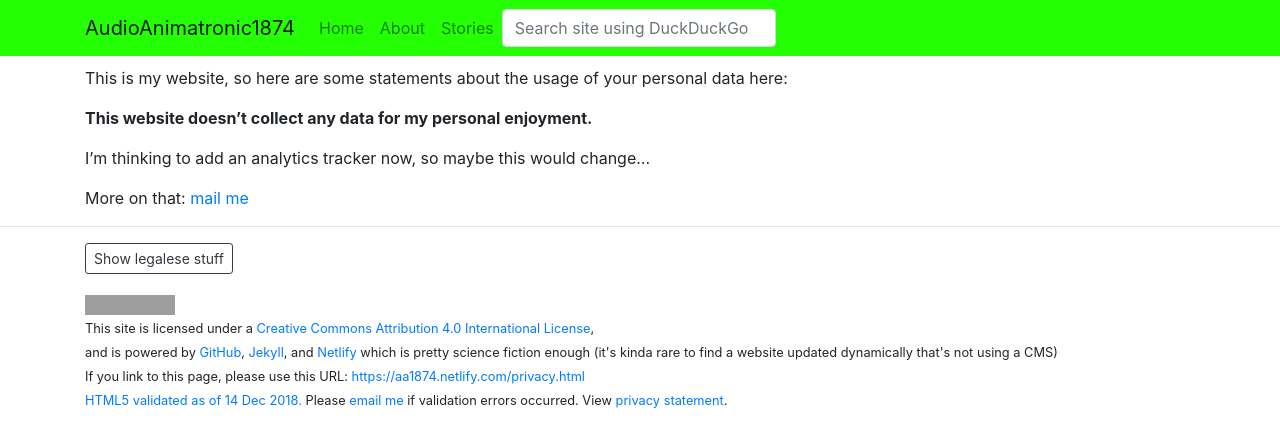
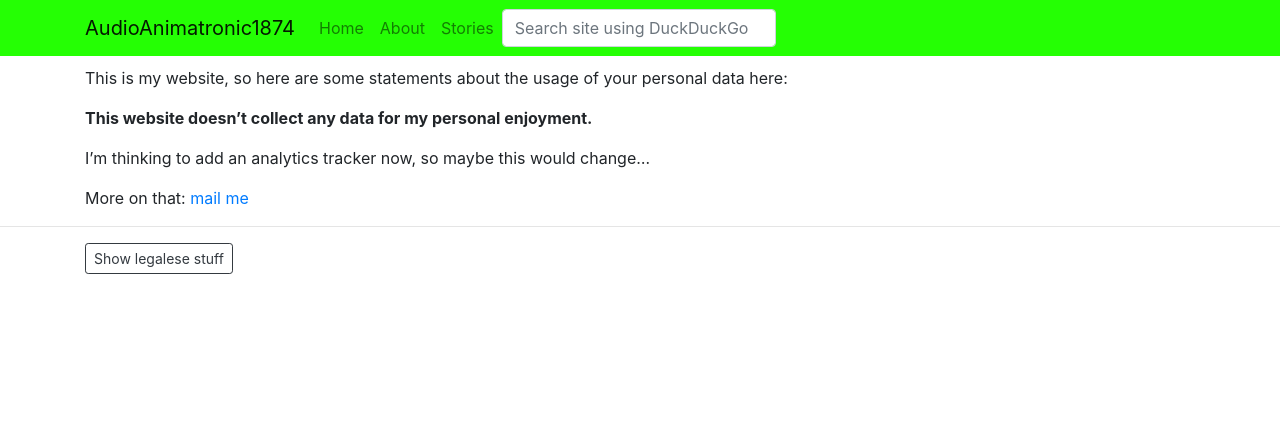
Before and after one commit to aa1874/aa1874site, a Jekyll site: the page built from privacy.md, in a window 1280 px wide. Shown: the top 447 px of the page. Built offline with Jekyll 4.4.1, drawn with Linux system fonts in a browser that asks for light colours; nearby versions of some CDN libraries; grey boxes are pictures that could not be loaded.

Commit message:
collapse class

```diff
--- a/_layouts/default.html
+++ b/_layouts/default.html
@@ -32,13 +32,17 @@
         <hr>
         <footer class="container">
             <p><button class="btn btn-sm btn-outline-dark" type="button" data-toggle="collapse" data-target="#rearmatter">Show legalese stuff</button></p>
-            <p id="rearmatter"><small>
+            <div class="collapse" id="rearmatter">
+                <div class="card card-body">
+                    <p><small>
                         <a rel="license" href="http://creativecommons.org/licenses/by/4.0/"><img alt="Creative Commons License" style="border-width:0" src="https://i.creativecommons.org/l/by/4.0/88x31.png" /></a><br>
                         This site is licensed under a <a rel="license" href="http://creativecommons.org/licenses/by/4.0/">Creative Commons Attribution 4.0 International License</a>,<br>
                         and is powered by <a href="http://github.com/aa1874/aa1874site">GitHub</a>, <a href="http://jekyllrb.com">Jekyll</a>, and <a href="http://netlify.com">Netlify</a> which is pretty science fiction enough (it's kinda rare to find a website updated dynamically that's not using a CMS)<br>
                         If you link to this page, please use this URL: <a href="{{ page.url }}">https://aa1874.netlify.com{{ page.url }}</a><br>
                         <a href="https://validator.w3.org/nu/?doc=https%3A%2F%2Faa1874.netlify.com%2F">HTML5 validated as of 14 Dec 2018.</a> Please <a href="mailto:audioanimatronic1874@gmail.com">email me</a> if validation errors occurred. View <a href="privacy">privacy statement</a>.
                     </small></p>
+                </div>
+            </div>
         </footer>
         <script src="https://code.jquery.com/jquery.min.js"></script>
         <script src="https://cdnjs.cloudflare.com/ajax/libs/popper.js/1.14.3/umd/popper.min.js" integrity="sha384-ZMP7rVo3mIykV+2+9J3UJ46jBk0WLaUAdn689aCwoqbBJiSnjAK/l8WvCWPIPm49" crossorigin="anonymous"></script>
```
Lines whose indentation alone changed are shown as unchanged.
